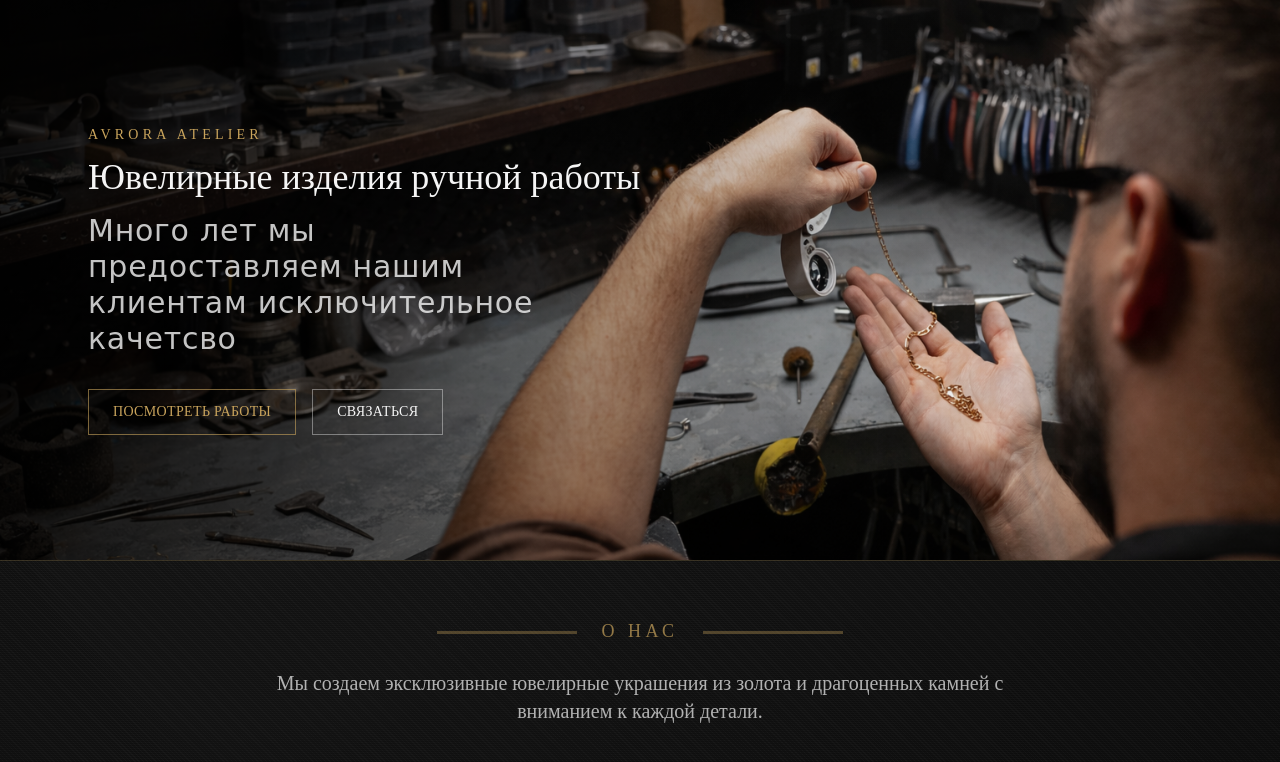
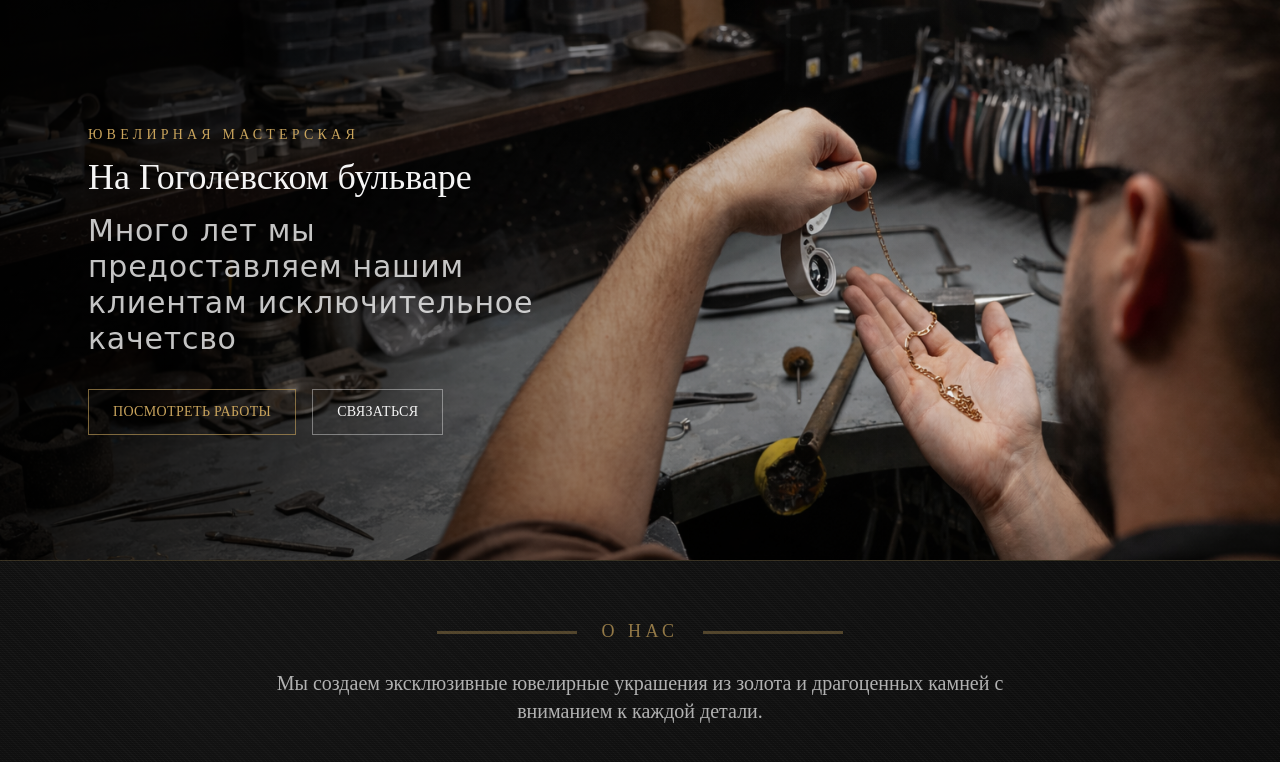
Before and after one commit to z1ec/RDN-example-avrora, a website: page index.html in a window 1280 px wide. Shown: the top 762 px of the page. Drawn offline with Linux system fonts and the light colour scheme; a web font is replaced by a local one.

Commit message:
remake h1

```diff
--- a/index.html
+++ b/index.html
@@ -24,8 +24,8 @@
             <div class="hero-shell mx-auto w-full max-w-6xl px-6 py-16 md:py-20">
                 <div class="grid items-center gap-12">
                     <div class="hero-content relative z-10">
-                        <p class="hero-kicker text-sm uppercase tracking-[0.3em] text-gold">Avrora Atelier</p>
-                        <h1 class="hero-title mt-3 text-4xl leading-tight md:text-4xl">Ювелирные изделия ручной работы</h1>
+                        <p class="hero-kicker text-sm uppercase tracking-[0.3em] text-gold">Ювелирная мастерская</p>
+                        <h1 class="hero-title mt-3 text-4xl leading-tight md:text-4xl">На Гоголевском бульваре</h1>
                         <p class="hero-lead mt-4 max-w-md font-heading text-white/80 tracking-wide text-3xl">
                             Много лет мы предоставляем нашим клиентам исключительное качетсво
                         </p>
@@ -41,23 +41,6 @@
                 </div>
             </div>
         </header>
-
-        <!-- <section class="border-t border-gold/20 craft-bg flex min-h-[50vh] items-center">
-            <div class="mx-auto w-full max-w-6xl px-6 py-16 md:py-20">
-                <div class="ml-auto max-w-2xl text-right">
-                    <p class="text-sm uppercase tracking-[0.3em] text-gold">Процесс создания</p>
-                    <h2 class="mt-4 text-3xl leading-tight text-white md:text-4xl">
-                        Украшения рождаются из идеи, точности и ручной работы
-                    </h2>
-                    <p class="mt-5 text-lg leading-relaxed text-white/75">
-                        Каждое изделие начинается с замысла и внимательного подбора формы,
-                        металла и камней. В мастерской важна каждая деталь: от первых
-                        эскизов до финальной полировки, чтобы украшение выглядело цельно,
-                        благородно и сохраняло характер на долгие годы.
-                    </p>
-                </div>
-            </div>
-        </section> -->
 
         <section class="border-t border-gold/20">
             <div class="mx-auto max-w-6xl px-6 py-14">
```
